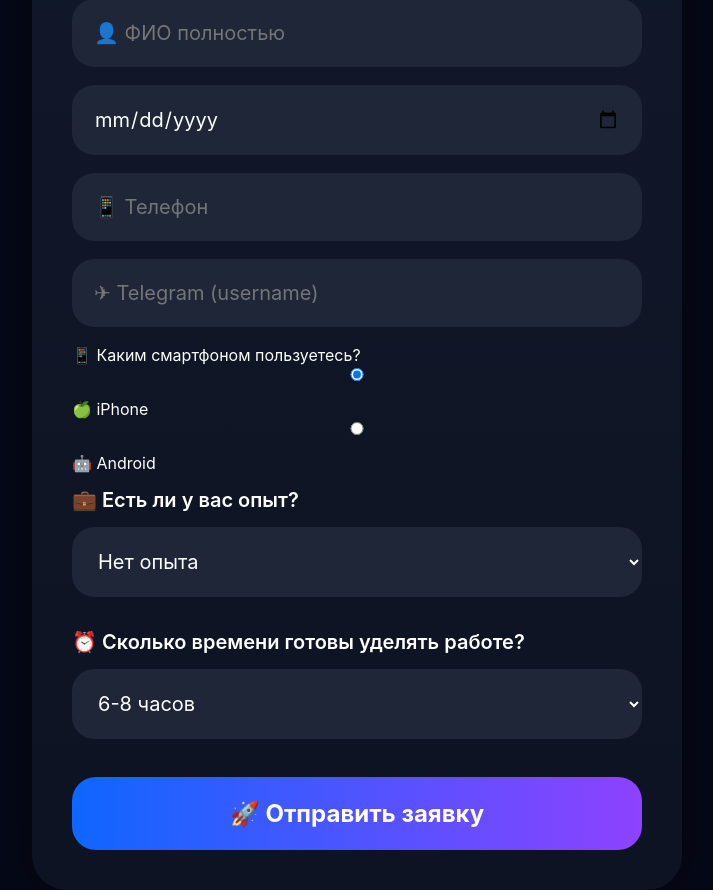
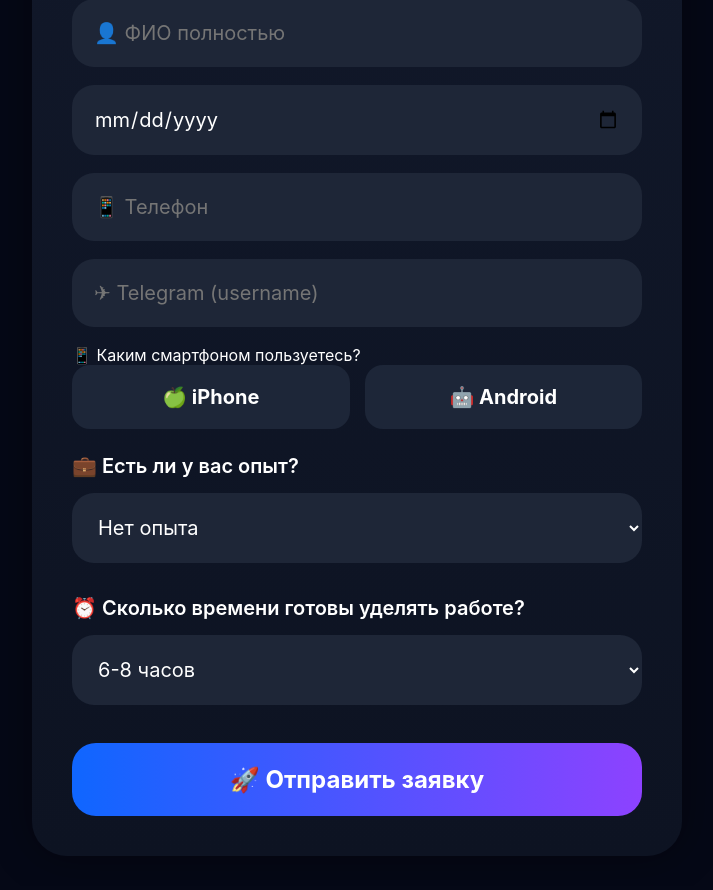
Before and after one commit to df232323/turbo-octo-invention, a FastAPI app: page / in a window 1280 px wide. Shown: the part 408-1298 px from the top of the page, without its empty margins (283-996 px from the left). After the commit the page ends 1261 px from the top, so only its background shows below. Run offline with FastAPI, Linux system fonts and the light colour scheme.

Commit message:
Update style.css

```diff
--- a/static/style.css
+++ b/static/style.css
@@ -175,3 +175,34 @@ button{
     }
 
 }
+
+.device-selector{
+    display:flex;
+    gap:15px;
+    margin-bottom:25px;
+}
+
+.device-card{
+    flex:1;
+    background:#1d2638;
+    padding:18px;
+    border-radius:18px;
+    text-align:center;
+    font-size:20px;
+    font-weight:700;
+    cursor:pointer;
+    border:2px solid transparent;
+    transition:.3s;
+}
+
+.device-card input{
+    display:none;
+}
+
+.device-card:hover{
+    border-color:#4f7cff;
+}
+
+.device-card input:checked + span{
+    color:#fff;
+}
```
